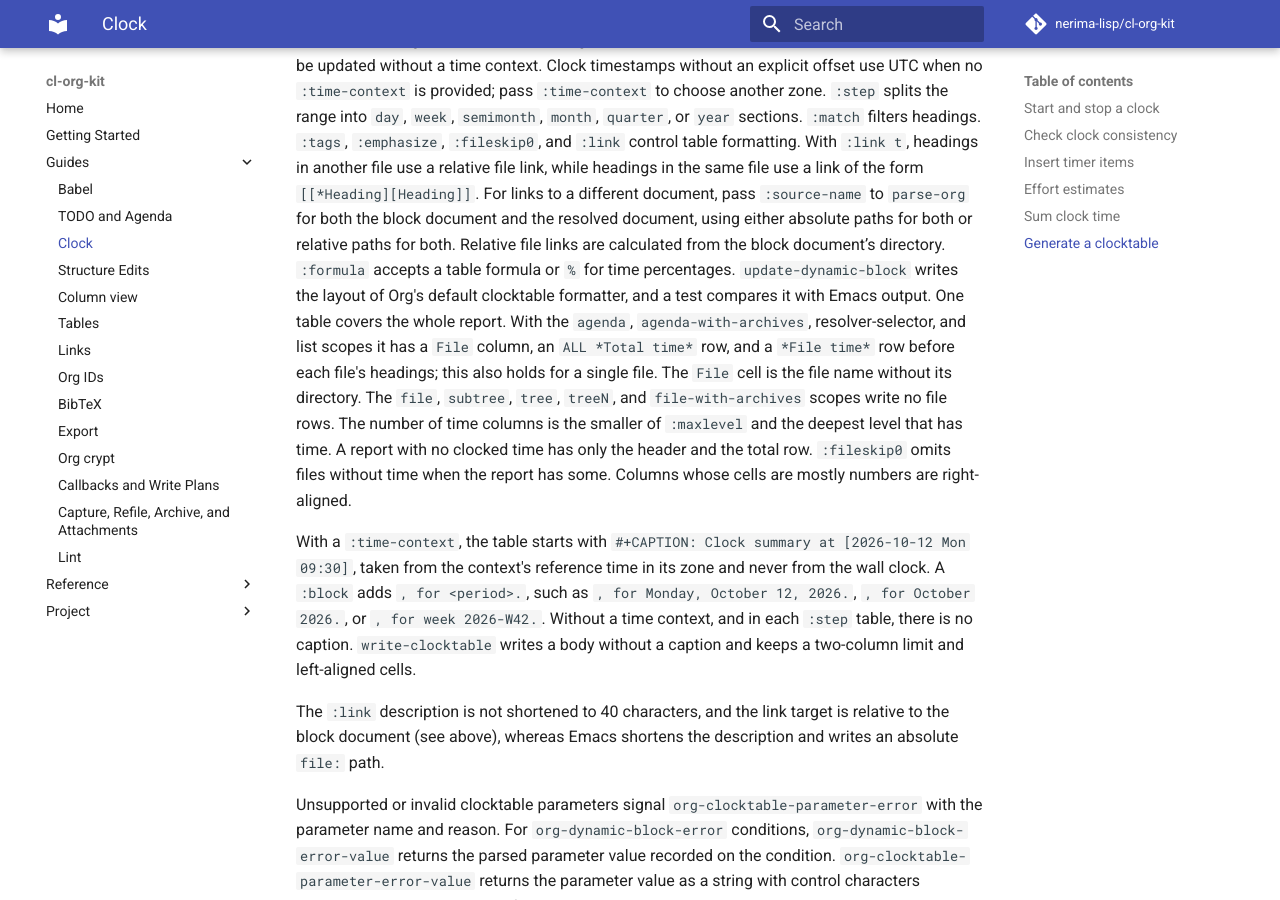
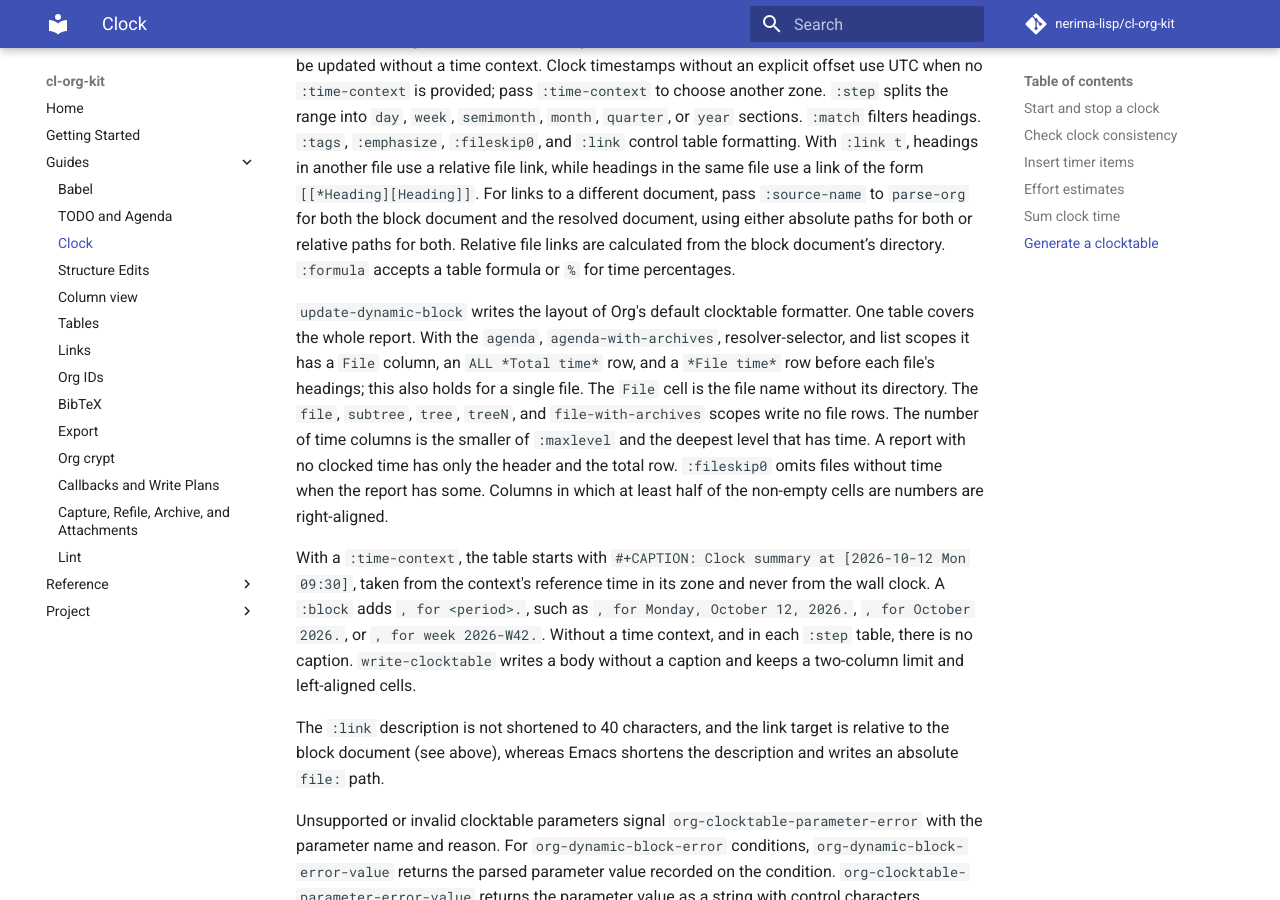
Before and after one commit to nerima-lisp/cl-org-kit, an MkDocs documentation site: the page built from docs/src/guides/clock.md, in a window 1280 px wide and 900 px high, scrolled down 7586 px. Built offline with MkDocs 1.6.1 and Material for MkDocs 9.7.7, drawn with Linux system fonts in a browser that asks for light colours; comment, search, counter and statistics services are not loaded.

Commit message:
docs(clocktable): separate the layout paragraph in the clock guide
The new paragraph was glued to the :formula sentence, so it rendered as part
of the parameter paragraph. State the right-alignment rule as the code applies
it: at least half of the non-empty cells are numbers.

```diff
--- a/docs/src/guides/clock.md
+++ b/docs/src/guides/clock.md
@@ -381,8 +381,9 @@ the block document and the resolved document, using either absolute paths for
 both or relative paths for both. Relative file links are calculated from the
 block document’s directory. `:formula` accepts a table formula or `%` for time
 percentages.
-`update-dynamic-block` writes the layout of Org's default clocktable formatter,
-and a test compares it with Emacs output. One table covers the whole report.
+
+`update-dynamic-block` writes the layout of Org's default clocktable formatter.
+One table covers the whole report.
 With the `agenda`, `agenda-with-archives`, resolver-selector, and list scopes
 it has a `File` column, an `ALL *Total time*` row, and a `*File time*` row
 before each file's headings; this also holds for a single file. The `File`
@@ -390,8 +391,8 @@ cell is the file name without its directory. The `file`, `subtree`, `tree`,
 `treeN`, and `file-with-archives` scopes write no file rows. The number of time
 columns is the smaller of `:maxlevel` and the deepest level that has time.
 A report with no clocked time has only the header and the total row.
-`:fileskip0` omits files without time when the report has some. Columns whose
-cells are mostly numbers are right-aligned.
+`:fileskip0` omits files without time when the report has some. Columns in which at
+least half of the non-empty cells are numbers are right-aligned.
 
 With a `:time-context`, the table starts with
 `#+CAPTION: Clock summary at [2026-10-12 Mon 09:30]`, taken from the context's
```
